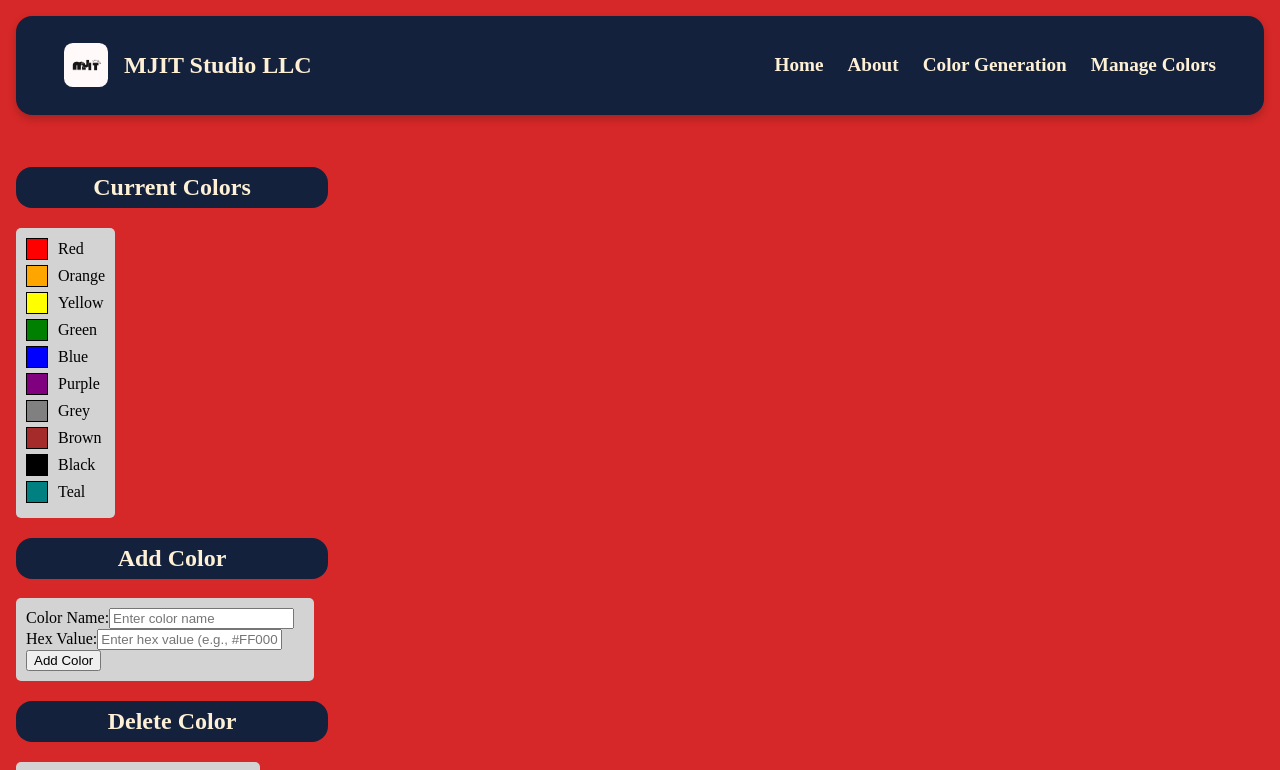
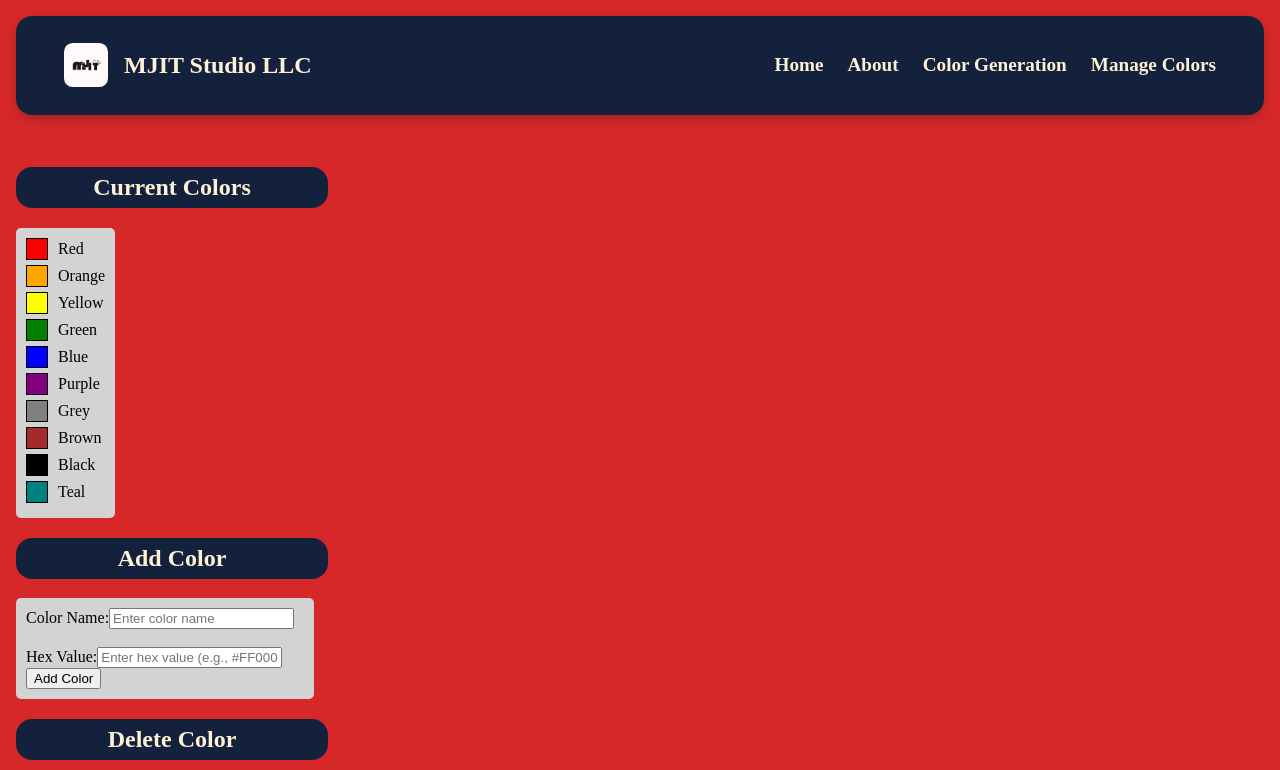
Before and after one commit to MiguelRosales1264/CS312-Group-Project, an Angular app in the folder group-app/: page /manage-colors in a window 1280 px wide. Shown: the top 770 px of the page. Built offline with nearby package versions, Linux system fonts and the light colour scheme.

Commit message:
More styling changes

```diff
--- a/group-app/src/app/color-generation/color-generation.component.css
+++ b/group-app/src/app/color-generation/color-generation.component.css
@@ -10,7 +10,7 @@
 #rows, #columns, #colors {
     padding: 2px;
     border-radius: 10px;
-    border-color: lightskyblue;
+    border-color: var(--primary-color);
 }
 
 .generate {
--- a/group-app/src/app/manage-colors/manage-colors.component.html
+++ b/group-app/src/app/manage-colors/manage-colors.component.html
@@ -13,7 +13,7 @@
 <div id="section">
   <label for="colorName">Color Name:</label>
   <input id="colorName" type="text" [(ngModel)]="newColorName" placeholder="Enter color name">
-  <br>
+  <br><br>
   <label for="hexValue">Hex Value:</label>
   <input id="hexValue" type="text" [(ngModel)]="newHexValue" placeholder="Enter hex value (e.g., #FF0000)">
   <br>
@@ -45,10 +45,10 @@
   <select id="editColor" [(ngModel)]="selectedColorToEdit" (change)="populateEditFields()">
     <option *ngFor="let color of colorOptions" [value]="color.name">{{ color.name }}</option>
   </select>
-  <br>
+  <br><br>
   <label for="editColorName">New Color Name:</label>
   <input id="editColorName" type="text" [(ngModel)]="editColorName" placeholder="Enter new color name">
-  <br>
+  <br><br>
   <label for="editHexValue">New Hex Value:</label>
   <input id="editHexValue" type="text" [(ngModel)]="editHexValue" placeholder="Enter new hex value (e.g., #FF0000)">
   <br>
```
